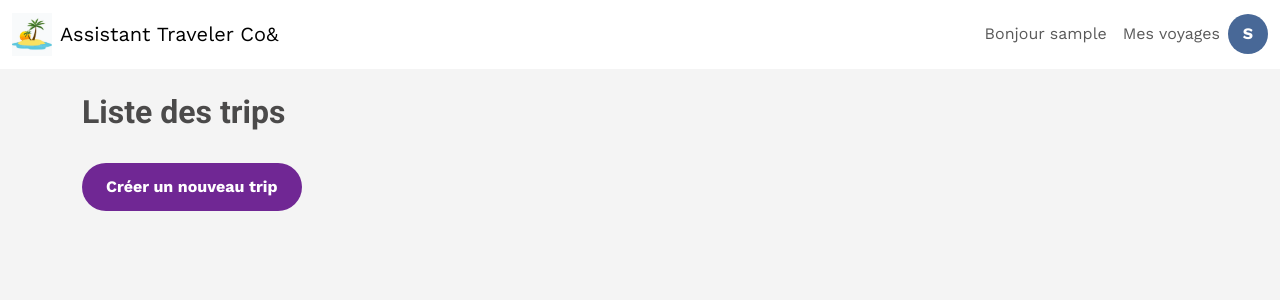
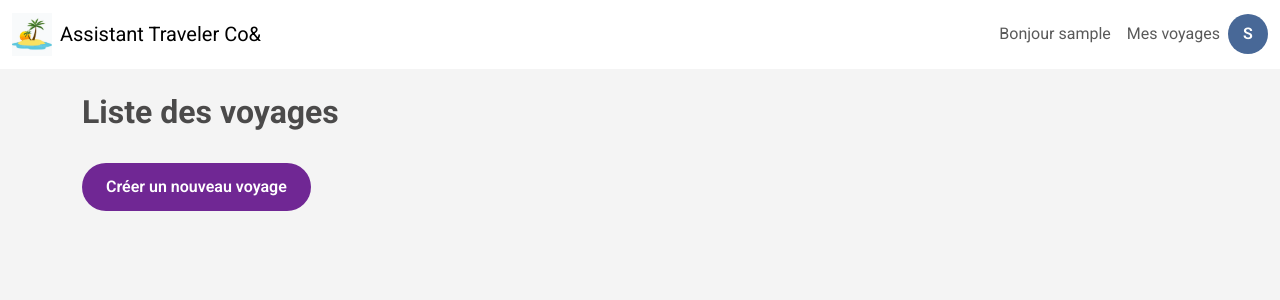
Before and after one commit to mickael-annequin/travel_assistant, a Rails app: page /trips in a window 1280 px wide. Shown: the top 300 px of the page. Run offline with Rails 7, Linux system fonts and the light colour scheme; the visitor is signed in with stand-in values (Sample User, id 1); data that the repository does not hold is empty; style sheets or scripts are compiled from the project's sources; some libraries are stand-ins or nearby versions.

Commit message:
traduction

```diff
--- a/app/assets/stylesheets/config/_fonts.scss
+++ b/app/assets/stylesheets/config/_fonts.scss
@@ -1,9 +1,9 @@
 // Import Google fonts
-@import url('https://fonts.googleapis.com/css?family=Nunito:400,700|Work+Sans:400,700&display=swap');
+@import url("https://fonts.googleapis.com/css2?family=Roboto:wght@400;500;600;700&display=swap");
 
 // Define fonts for body and headers
-$body-font: "Work Sans", "Helvetica", "sans-serif";
-$headers-font: "Nunito", "Helvetica", "sans-serif";
+$body-font: "Roboto", sans-serif;
+$headers-font: $body-font;
 
 // To use a font file (.woff) uncomment following lines
 // @font-face {
--- a/app/views/trips/index.html.erb
+++ b/app/views/trips/index.html.erb
@@ -1,5 +1,5 @@
 <div class="container trips-page">
-  <h1 class="titre">Liste des trips</h1>
+  <h1 class="titre">Liste des voyages</h1>
 
   <div class="trips-list">
     <ul class="row g-3 mb-4 list-unstyled">
@@ -24,5 +24,5 @@
     </ul>
   </div>
 
-  <%= link_to "Créer un nouveau trip", new_trip_path %>
+  <%= link_to "Créer un nouveau voyage", new_trip_path %>
 </div>
```
Also changed, not shown: app/views/trips/new.html.erb (+4 -4 lines).
